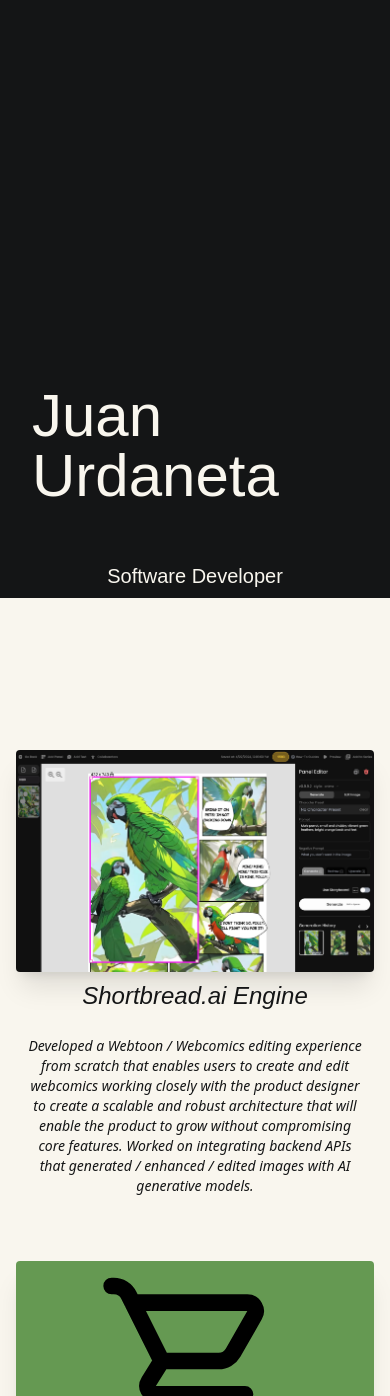
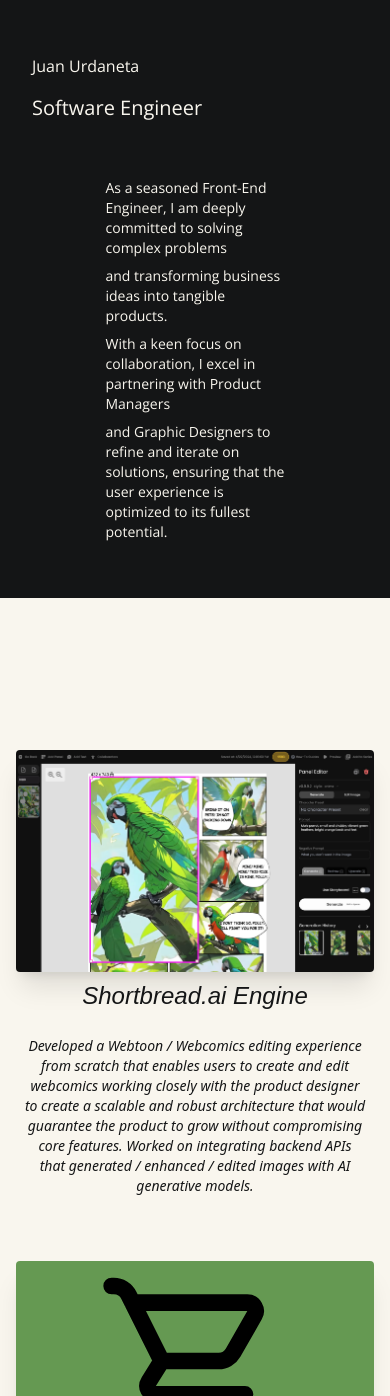
Before and after one commit to juanUrdaneta/portfolio, a React (Vite) app: page / in a window 390 px wide. Shown: the part 172-1568 px from the top of the page. Built offline with nearby package versions, Linux system fonts and the light colour scheme; a web font is replaced by a local one.

Commit message:
rewrote texts

```diff
--- a/index.html
+++ b/index.html
@@ -10,14 +10,15 @@
       href="https://fonts.googleapis.com/css2?family=Fragment+Mono:ital@0;1&display=swap"
       rel="stylesheet"
     />
-    <link rel="preconnect" href="https://fonts.googleapis.com" />
-    <link rel="preconnect" href="https://fonts.gstatic.com" crossorigin />
     <link
       href="https://fonts.googleapis.com/css2?family=Chivo:ital,wght@0,100..900;1,100..900&display=swap"
       rel="stylesheet"
     />
-    <link rel="preconnect" href="https://fonts.googleapis.com" />
-    <link rel="preconnect" href="https://fonts.gstatic.com" crossorigin />
+    <link
+      href="https://fonts.googleapis.com/css2?family=Open+Sans:ital,wght@0,300..800;1,300..800&display=swap"
+      rel="stylesheet"
+    />
+
     <link
       href="https://fonts.googleapis.com/css2?family=Major+Mono+Display&display=swap"
       rel="stylesheet"
--- a/src/sections/Header.tsx
+++ b/src/sections/Header.tsx
@@ -4,10 +4,21 @@
 const Header = () => {
   useGSAP(() => {
     gsap.to("#name-box", {
-      scale: 0.95,
       opacity: 0,
+      x: "-50%",
+      ease: "power2.in",
       scrollTrigger: {
-        trigger: "#name-box",
+        trigger: "#header",
+        start: "top top",
+        scrub: true,
+      },
+    });
+    gsap.to("#description-box", {
+      opacity: 0,
+      x: "50%",
+      ease: "power2.in",
+      scrollTrigger: {
+        trigger: "#header",
         start: "top top",
         scrub: true,
       },
@@ -15,14 +26,35 @@
   }, []);
 
   return (
-    <div className="w-screen h-[800px] max-h-[80vh] flex flex-col justify-end bg-black-soft ">
-      <section id="name-box" className=" w-full flex flex-col justify-center items-center">
-        <h1 className="text-left md:text-center font-general font-thin text-6xl md:text-[200px] select-none text-white-bone px-8">
-          Juan Urdaneta
-        </h1>
-        <div className=" h-fit p-2 flex justify-center items-center mt-12 rounded-2xl">
-          <p className=" text-white-bone text-xl md:text-4xl font-general font-thin select-none bg-transparent ">
-            Software Developer
+    <div
+      id="header"
+      className="w-screen h-[800px] max-h-[80vh] flex flex-col justify-end bg-black-soft "
+    >
+      <section className=" w-full flex flex-col md:flex-row justify-center items-center mb-10">
+        <div className="px-8 w-full md:w-1/2 bg-black-soft" id="name-box">
+          <h1 className="text-left md:text-right font-openSans font-thin md:text-4xl lg:text-[80px] sm:text-[200px] select-none text-white-bone mb-4 ">
+            Juan Urdaneta
+          </h1>
+          <p className=" text-white-bone text-xl md:text-right md:text-4xl font-openSans font-thin select-none ">
+            Software Engineer
+          </p>
+        </div>
+        <div
+          id="description-box"
+          className=" h-fit p-2 flex flex-col justify-center items-start mt-12 rounded-2xl w-1/2"
+        >
+          <p className=" text-white-bone text-sm md:text-xl font-openSans font-thin select-none bg-transparent mb-2 text-left ">
+            As a seasoned Front-End Engineer, I am deeply committed to solving complex problems
+          </p>
+          <p className=" text-white-bone text-sm md:text-xl font-openSans font-thin select-none bg-transparent mb-2 text-left ">
+            and transforming business ideas into tangible products.
+          </p>
+          <p className=" text-white-bone text-sm md:text-xl font-openSans font-thin select-none bg-transparent mb-2 text-left ">
+            With a keen focus on collaboration, I excel in partnering with Product Managers
+          </p>
+          <p className=" text-white-bone text-sm md:text-xl font-openSans font-thin select-none bg-transparent mb-2 text-left ">
+            and Graphic Designers to refine and iterate on solutions, ensuring that the user
+            experience is optimized to its fullest potential.
           </p>
         </div>
       </section>
--- a/src/sections/Projects.tsx
+++ b/src/sections/Projects.tsx
@@ -59,26 +59,18 @@
           <article className="w-1/2 justify-center ">
             <DesktopProject
               name="Shortbread.ai Engine"
-              text="Developed a Webtoon / Webcomics editing experience from scratch that enables users to
-              create and edit webcomics working closely with the product designer to create a
-              scalable and robust architecture that will enable the product to grow without
-              compromising core features. Worked on integrating backend APIs that generated /
-              enhanced / edited images with AI generative models."
+              text="Developed a Webtoon / Webcomics editing experience from scratch that enables users to create and edit webcomics  working closely with the product designer to create a scalable and robust architecture that would guarantee the product to grow without compromising core features. Worked on integrating backend APIs that generated / enhanced / edited images with AI generative models."
             />
             <div className="trigger-0"></div>
             <DesktopProject
               name="GrocerSave App"
-              text="Developed front end features for a crowd sourced grocery list React Native App.
-              Worked closely with the Product Manager to develop specific workflows that enabled potential
-              power users to perform mass data update operations with a focus on data integrity and ease of use.
-              Developed backend features that enabled the automation for mass product updates and allowed out
-              backend interact with core aws services."
+              text="Developed front end features for a crowd sourced grocery list React Native App. Worked closely with the Product Manager to develop specific workflows that enabled potential power users to perform mass data update operations with a focus on data integrity and ease of use.
+              Developed backend features that enabled the automation for mass product updates and allowed out backend interact with core aws services."
             />
             <div className="trigger-1"></div>
             <DesktopProject
               name="Incept Landing Page"
-              text="Developed a responsive pixel-perfect website, worked in tandem with a webgl developer to architect the component
-              structure to fit the needs for three.js to run and adjust properly to the end design."
+              text="Developed a responsive pixel-perfect website, assisted a webgl developer to ensure the component structure to fit the needs for three.js to run and adjust properly to the end design."
             />
             <div className="trigger-2"></div>
             <DesktopProject
@@ -89,12 +81,12 @@
             <div className="trigger-3"></div>
             <DesktopProject
               name="Dvinum"
-              text="Refined an old mobile first, web app so it could bring new types of customers further improving usability, responsiveness, design, business growth and scalability. Refactored most of the data fetching pipeline and improved load times and app responsiveness overall."
+              text="Refined an old mobile first, web app so it could bring new types of customers further improving usability, responsiveness, design, business growth and scalability. Diagnosed and refactored most of the data fetching pipeline and improved load times and app responsiveness overall."
             />
             <div className="trigger-4"></div>
             <DesktopProject
               name="Mesa Premium"
-              text="Developed a mobile app that allows businesses to manage online bookings, customer information and realtime seat availability, working closely with the design team to provide the best UI experience for our customers. "
+              text="Developed a mobile app that allows businesses to manage online bookings, customer information and realtime seat availability, working closely with the design team to provide the best UI experience for our customers."
             />
           </article>
           <div
@@ -118,29 +110,21 @@
         <article className="mb-2 mt-8 w-full max-w-[1200px] pt-20 block lg:hidden ">
           <Project
             name="Shortbread.ai Engine"
-            text="Developed a Webtoon / Webcomics editing experience from scratch that enables users to
-            create and edit webcomics working closely with the product designer to create a
-            scalable and robust architecture that will enable the product to grow without
-            compromising core features. Worked on integrating backend APIs that generated /
-            enhanced / edited images with AI generative models."
+            text="Developed a Webtoon / Webcomics editing experience from scratch that enables users to create and edit webcomics  working closely with the product designer to create a scalable and robust architecture that would guarantee the product to grow without compromising core features. Worked on integrating backend APIs that generated / enhanced / edited images with AI generative models."
             imgSrc="shortbread.jpeg"
             order={1}
           />
           <Project
             name="GrocerSave App"
-            text="Developed front end features for a crowd sourced grocery list React Native App.
-            Worked closely with the Product Manager to develop specific workflows that enabled potential
-            power users to perform mass data update operations with a focus on data integrity and ease of use.
-            Developed backend features that enabled the automation for mass product updates and allowed out
-            backend interact with core aws services."
+            text="Developed front end features for a crowd sourced grocery list React Native App. Worked closely with the Product Manager to develop specific workflows that enabled potential power users to perform mass data update operations with a focus on data integrity and ease of use.
+            Developed backend features that enabled the automation for mass product updates and allowed out backend interact with core aws services."
             imgSrc="N/A"
             order={2}
             grocer
           />
           <Project
             name="Incept Landing Page"
-            text="Developed a responsive pixel-perfect website, worked in tandem with a webgl developer to architect the component
-            structure to fit the needs for three.js to run and adjust properly to the end design."
+            text="Developed a responsive pixel-perfect website, assisted a webgl developer to ensure the component structure to fit the needs for three.js to run and adjust properly to the end design."
             imgSrc="incept.webp"
             order={3}
           />
@@ -152,7 +136,7 @@
           />
           <Project
             name="Dvinum"
-            text="Refined an old mobile first, web app so it could bring new types of customers further improving usability, responsiveness, design, business growth and scalability. Refactored most of the data fetching pipeline and improved load times and app responsiveness overall."
+            text="Refined an old mobile first, web app so it could bring new types of customers further improving usability, responsiveness, design, business growth and scalability. Diagnosed and refactored most of the data fetching pipeline and improved load times and app responsiveness overall."
             imgSrc="dvinum.jpeg"
             order={5}
           />
@@ -165,7 +149,7 @@
         <article id="last-project" className="mb-2 w-full max-w-[1200px] pb-20 block ">
           <Project
             name="Mesa Premium"
-            text="Developed a mobile app that allows businesses to manage online bookings, customer information and realtime seat availability, working closely with the design team to provide the best UI experience for our customers. "
+            text="Developed a mobile app that allows businesses to manage online bookings, customer information and realtime seat availability, working closely with the design team to provide the best UI experience for our customers."
             imgSrc="mesap.png"
             order={6}
           />
--- a/tailwind.config.js
+++ b/tailwind.config.js
@@ -12,6 +12,7 @@
         chivo: ["Chivo", "sans-serif"],
         major: ["Major Mono Display", "sans-serif"],
         general: ["General", "sans-serif"],
+        openSans: ["Open Sans", "sans-serif"],
       },
     },
   },
```
